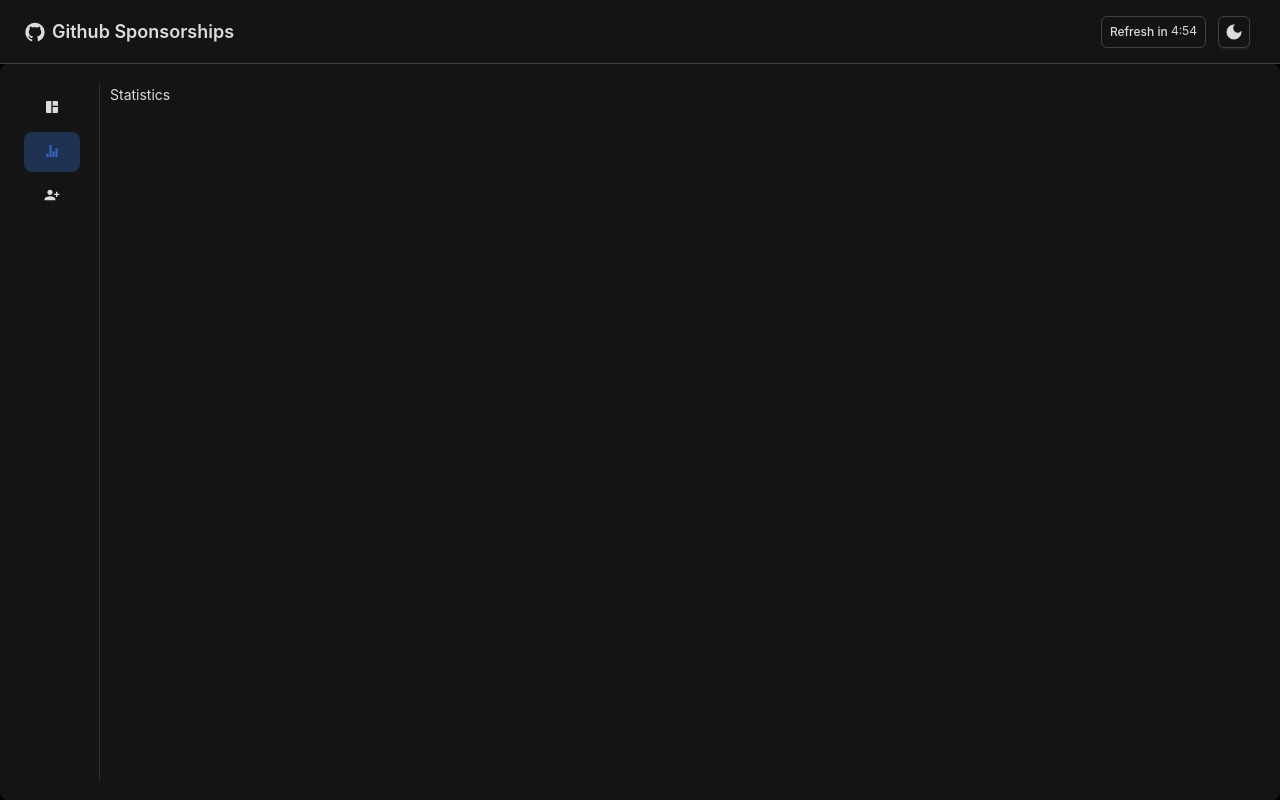
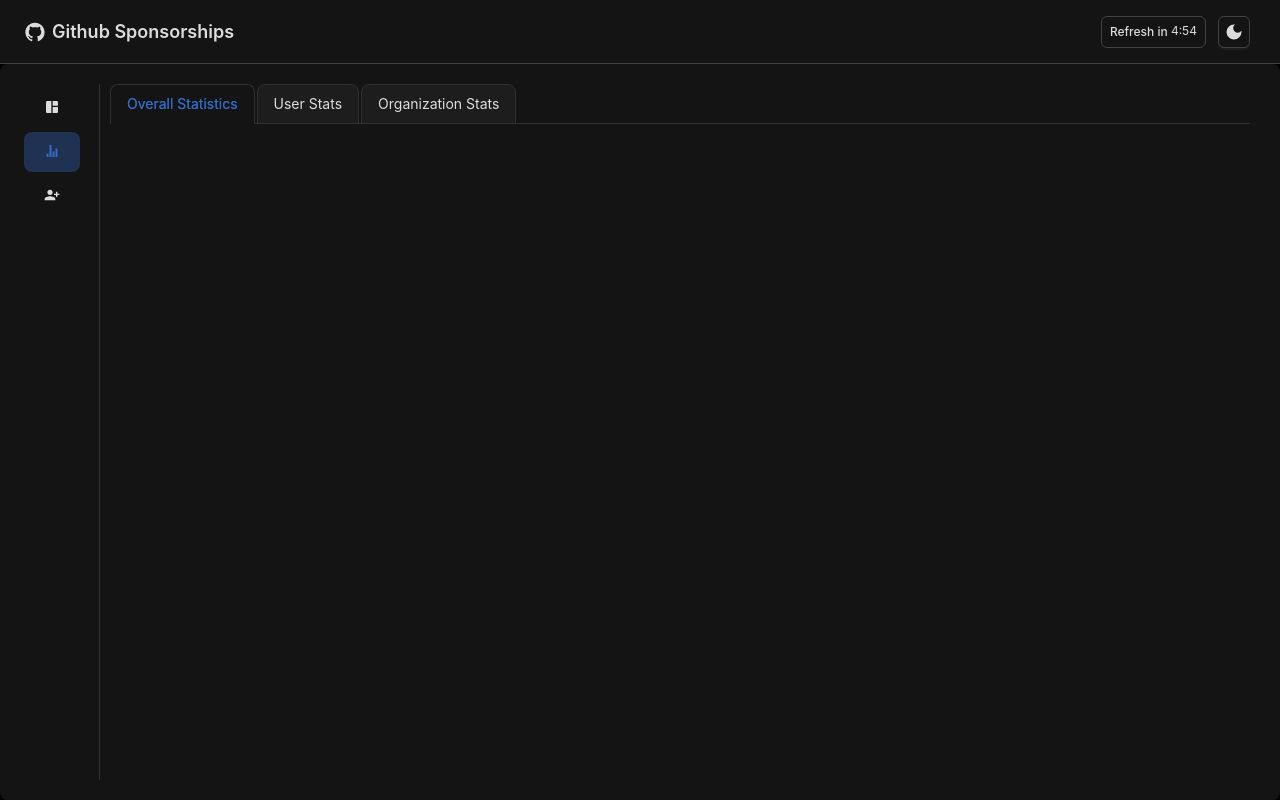
Before and after one commit to RylanHiltz/Github-Sponsor-Dashboard-ICSE-2026, a React (Vite) app in the folder frontend/: page /statistics in a window 1280 px wide. Built offline with nearby package versions, Linux system fonts and the light colour scheme; no server answers; what antd-style would draw is missing.

Commit message:
feat: implement Statistics component with tabbed user and organization statistics

```diff
--- a/frontend/src/pages/statistics/Statistics.tsx
+++ b/frontend/src/pages/statistics/Statistics.tsx
@@ -1,6 +1,39 @@
+
+import { Tabs } from "antd";
 
 export default function Statistics() {
+
+    const data = [
+        {
+            label: "Overall Statistics",
+            key: "1",
+            children: <></>,
+        },
+        {
+            label: "User Stats",
+            key: "2",
+            children: <UserStatsPage />,
+        },
+        {
+            label: "Organization Stats",
+            key: "3",
+            children: <></>,
+        },
+    ];
+
+
     return (
-        <div>Statistics</div>
+        <Tabs
+            type="card"
+            items={data}
+        />
     )
 }
+
+const UserStatsPage = () => {
+    return (
+        <>
+            <div>User Statistics</div>
+        </>
+    )
+}
```
